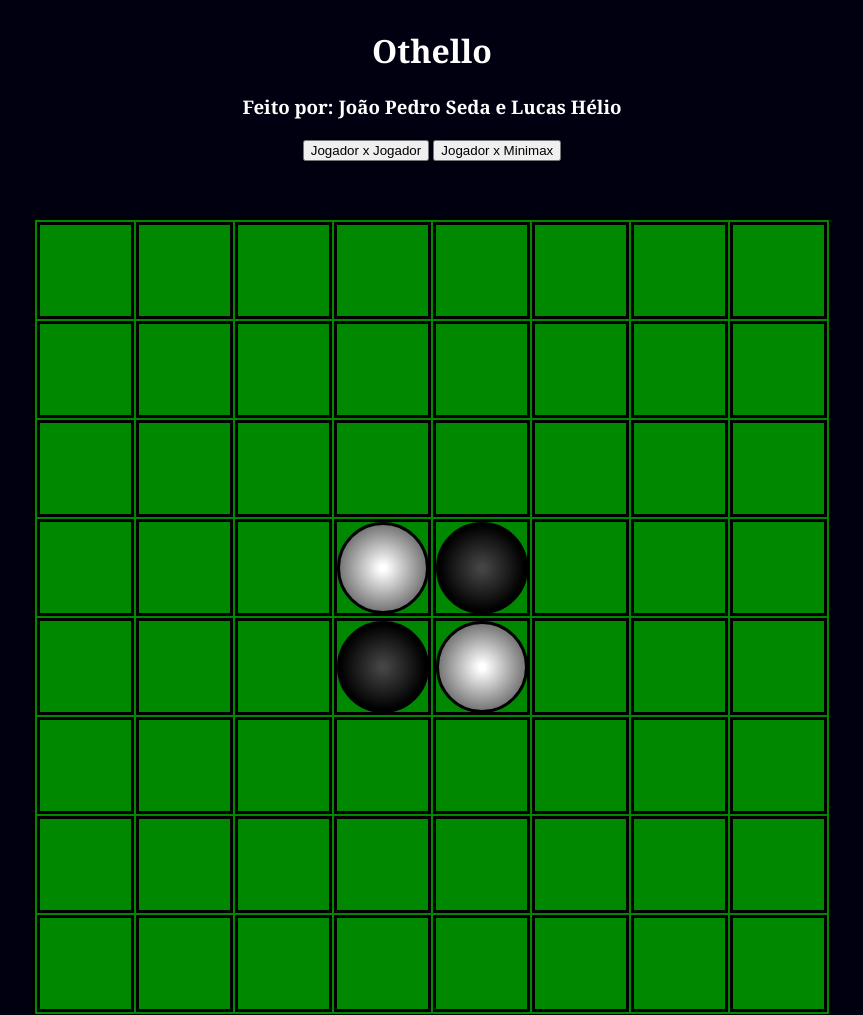
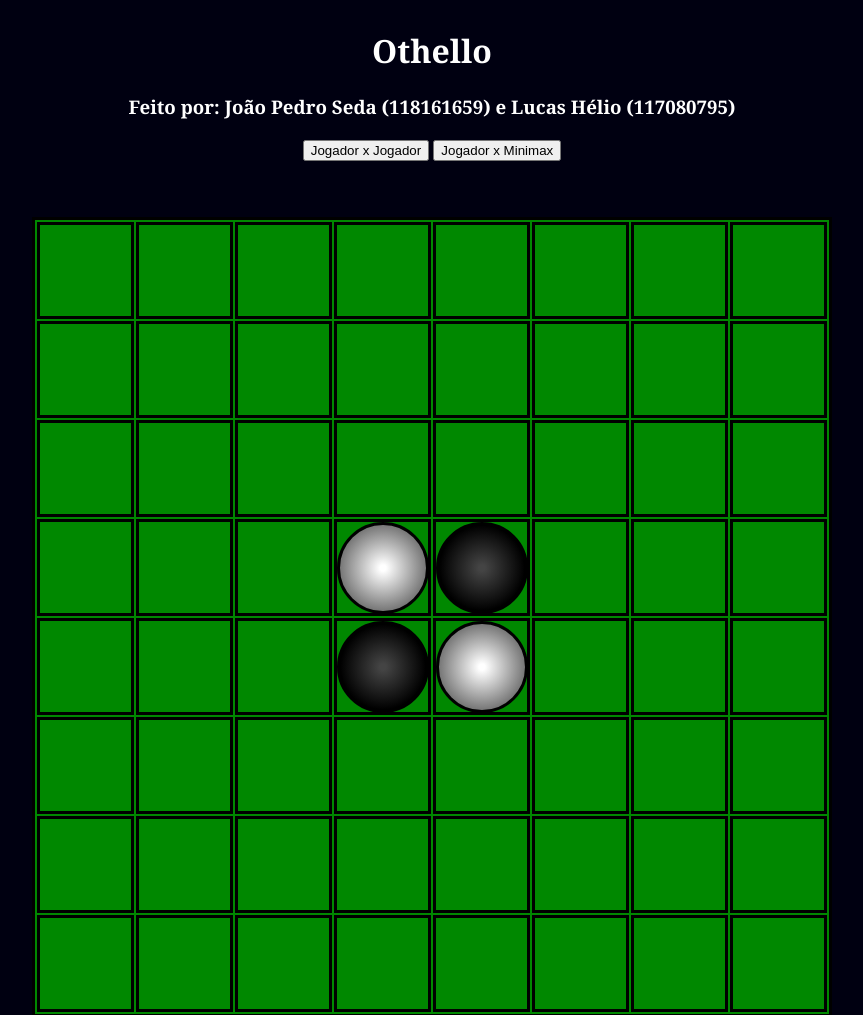
Before and after one commit to smjoao/top-esp-es, a plain HTML site: page trab3/index.html in a window 1280 px wide. Shown: the top 1015 px of the page, without its empty margins (208-1071 px from the left). Drawn offline with Linux system fonts and the light colour scheme.

Commit message:
adicionados DREs e terceiro trabalho na página inicial

```diff
--- a/trab3/index.html
+++ b/trab3/index.html
@@ -8,7 +8,7 @@
         <div class="container">
             <div id="titulo" title="Othello" class="titulo">
                 <h1>Othello</h1>
-                <h3>Feito por: João Pedro Seda e Lucas Hélio</h3>
+                <h3>Feito por: João Pedro Seda (118161659) e Lucas Hélio (117080795)</h3>
                 <div id="menu">
                     <button id="pvp">Jogador x Jogador</button>
                     <button id="pve">Jogador x Minimax</button>
```
Also changed, not shown: index.html (+1 -0 lines).
